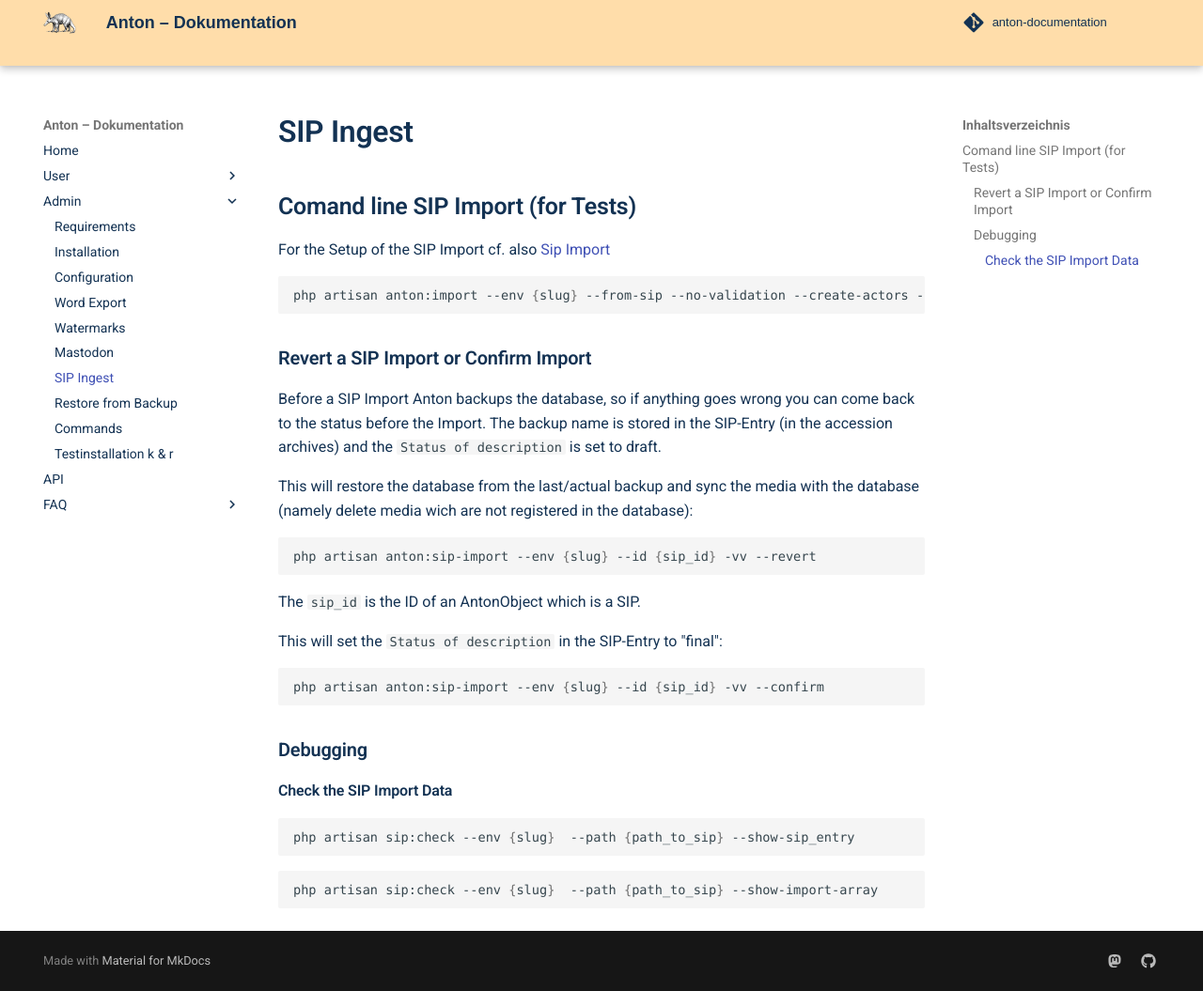
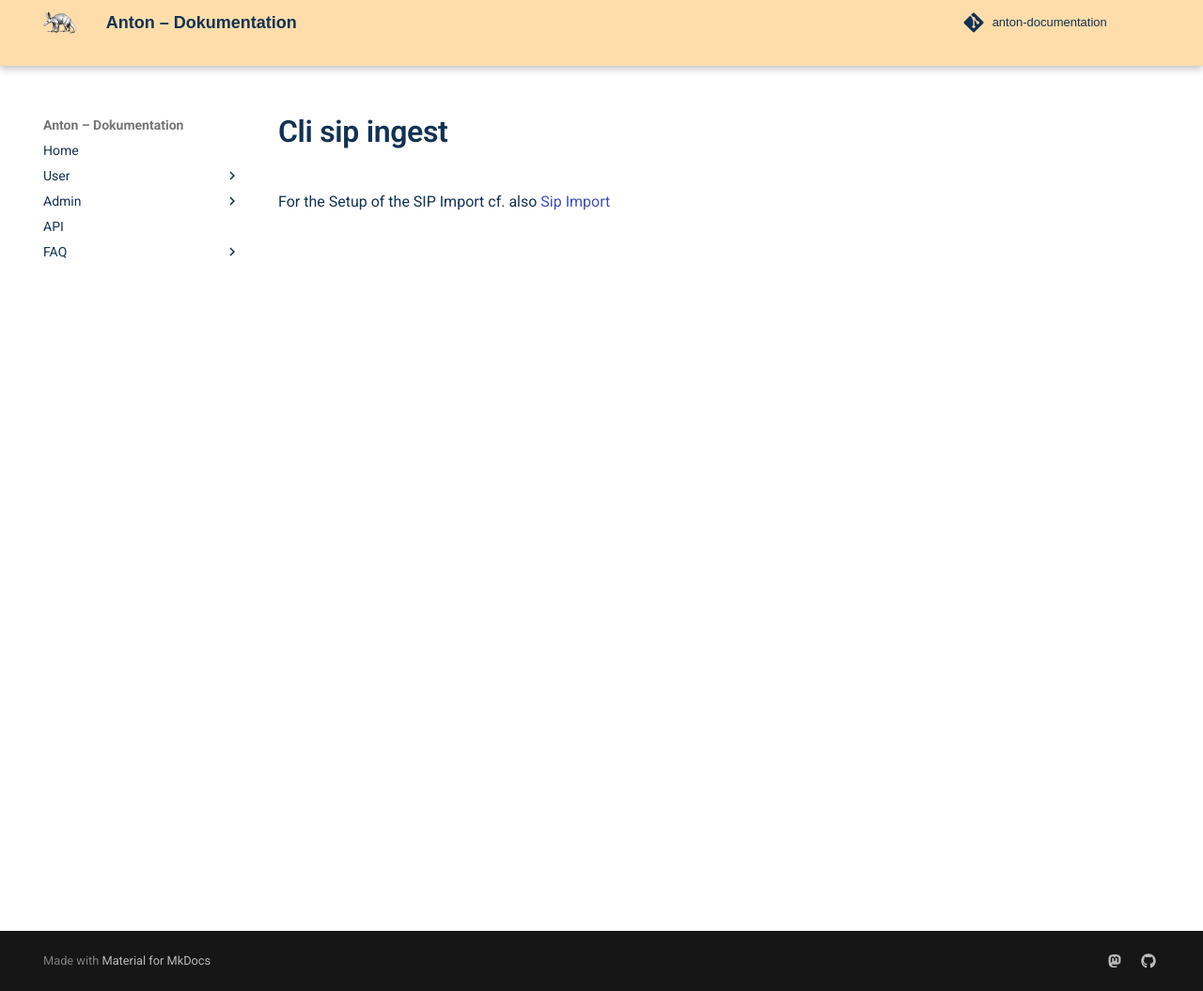
Before and after one commit to kraenzle-ritter/anton-documentation, an MkDocs documentation site: the page built from docs/admin/cli-sip-ingest.md, in a window 1280 px wide and 1055 px high. Shown: the whole window at 94% size. Built offline with MkDocs 1.6.1 and Material for MkDocs 9.7.7, drawn with Linux system fonts in a browser that asks for light colours; some web fonts are replaced; comment, search, counter and statistics services are not loaded.

Commit message:
SIP Ingest

````diff
--- a/docs/admin/cli-sip-ingest.md
+++ b/docs/admin/cli-sip-ingest.md
@@ -1,38 +1,3 @@
-## Comand line SIP Import (for Tests)
+
 
 For the Setup of the SIP Import cf. also [Sip Import](/users/sip-ingest.md)
-
-```bash
-php artisan anton:import --env {slug} --from-sip --no-validation --create-actors -vv {path/to/sip} --import
-```
-
-### Revert a SIP Import or Confirm Import
-
-Before a SIP Import Anton backups the database, so if anything goes wrong you can come back to the status before the Import. The backup name is stored in the SIP-Entry (in the accession archives) and the `Status of description` is set to draft.
-
-This will restore the database from the last/actual backup and sync the media with the database (namely delete media wich are not registered in the database):
-
-```bash
-php artisan anton:sip-import --env {slug} --id {sip_id} -vv --revert
-```
-
-The `sip_id` is the ID of an AntonObject which is a SIP.
-
-This will set the `Status of description` in the SIP-Entry to "final":
-
-```bash
-php artisan anton:sip-import --env {slug} --id {sip_id} -vv --confirm
-```
-
-
-### Debugging
-
-#### Check the SIP Import Data
-
-```bash
-php artisan sip:check --env {slug}  --path {path_to_sip} --show-sip_entry
-```
-
-```bash
-php artisan sip:check --env {slug}  --path {path_to_sip} --show-import-array
-```
--- a/mkdocs.yml
+++ b/mkdocs.yml
@@ -52,7 +52,7 @@
     - Word Export: admin/word-export.md
     - Watermarks: admin/watermarks.md
     - Mastodon: admin/mastodon.md
-    - SIP Ingest: admin/cli-sip-ingest.md
+    - SIP Ingest: admin/sip-ingest.md
     - Restore from Backup: admin/restore.md
     - Commands: admin/console-commands.md
     - Testinstallation k & r: admin/testarchive.md
````
Also changed, not shown: docs/admin/sip-ingest.md (+2 -1 lines).
